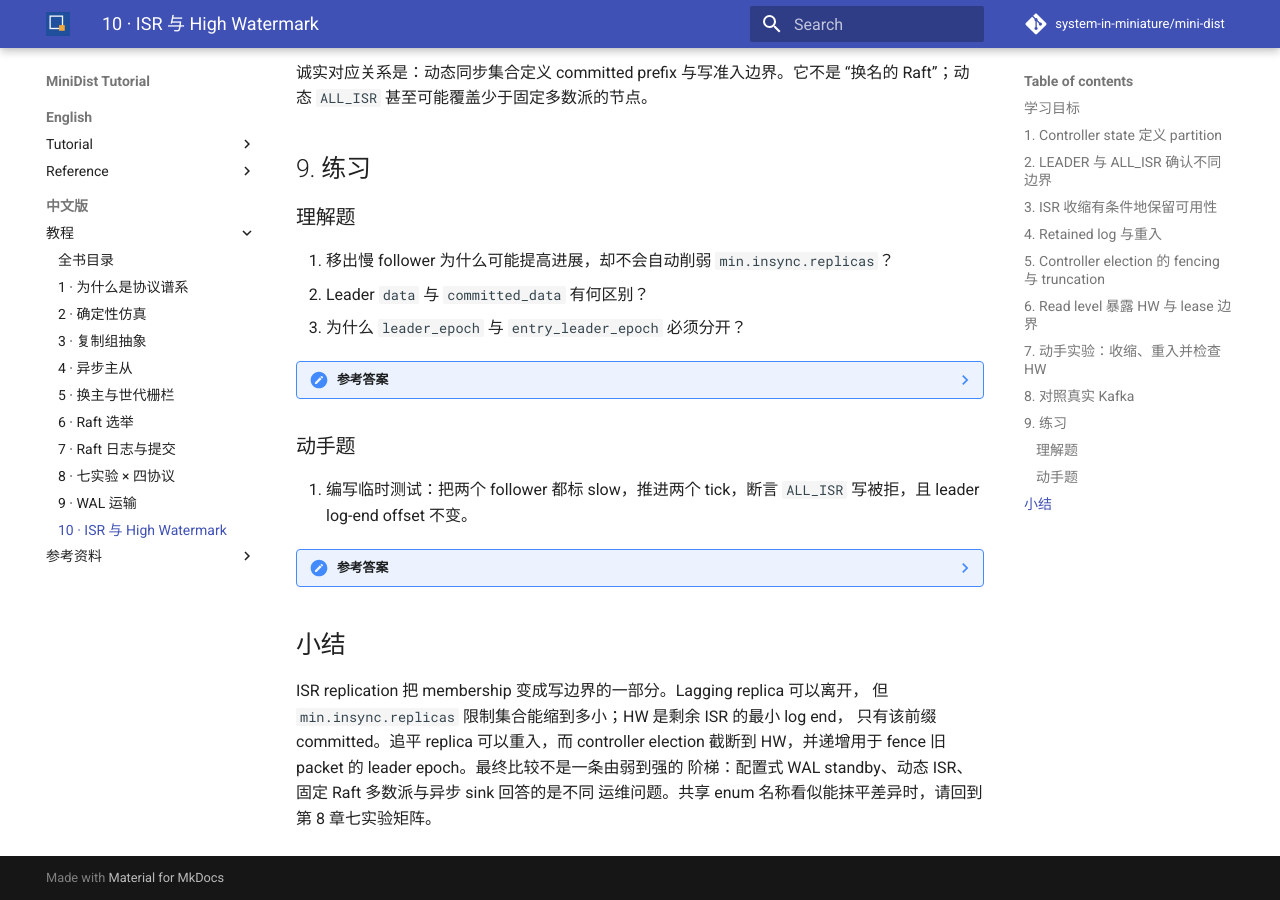
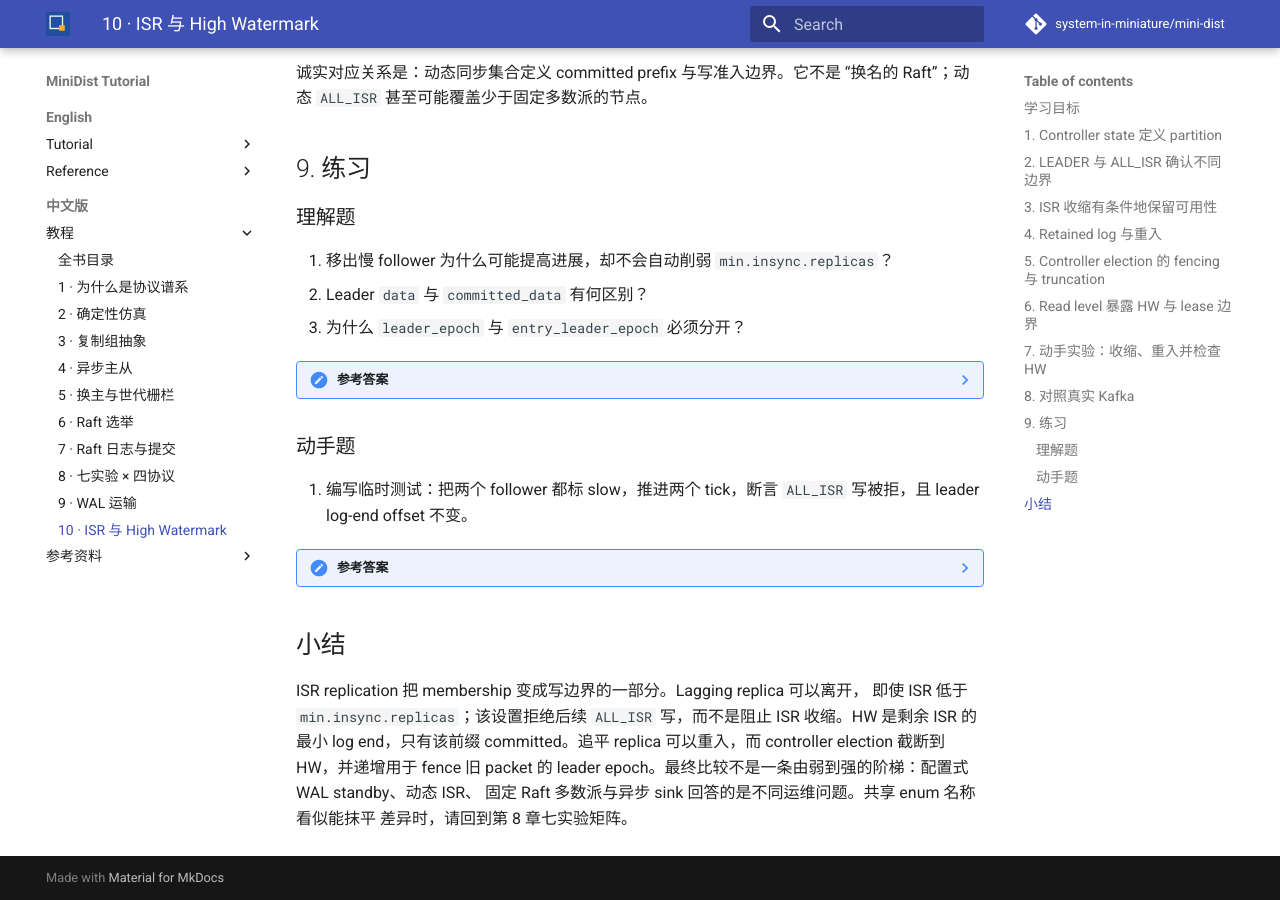
Before and after one commit to system-in-miniature/mini-dist, an MkDocs documentation site: the page built from docs/zh/tutorial/10-isr.md, in a window 1280 px wide and 900 px high, scrolled down 5266 px. Built offline with MkDocs 1.6.1 and Material for MkDocs 9.7.7, drawn with Linux system fonts in a browser that asks for light colours; comment, search, counter and statistics services are not loaded; some of the changed text lies outside the part shown.

Commit message:
docs(tutorial): audit fixes - clarify per-protocol QUORUM and min.insync scope; enforce election-timeout liveness bound

```diff
--- a/docs/zh/tutorial/10-isr.md
+++ b/docs/zh/tutorial/10-isr.md
@@ -68,10 +68,10 @@
 `replica_lag_timeout` 个逻辑 tick，就移出 ISR，并记录
 `isr_member_removed`。
 
-移出后，剩余 ISR 可能推进 HW，但这不是无限收缩许可。
-`min.insync.replicas` 是 `ALL_ISR` 写的下限。三节点、minimum=2 时，一个
-lagging follower 可以离开且写继续；两个 follower 都离开时，虽然 leader
-仍在 ISR，下一次 `ALL_ISR` 写会被拒绝。
+移出后，剩余 ISR 可能推进 HW。`min.insync.replicas` 不会阻止 ISR 缩小，
+即使集合小于配置值也一样；它只控制 `ALL_ISR` 写的准入。三节点、minimum=2
+时，一个 lagging follower 可以离开且写继续；两个 follower 都离开时，虽然
+leader 仍在 ISR，下一次 `ALL_ISR` 写会被拒绝。
 
 所以必须分开三个步骤：
 
@@ -288,8 +288,9 @@
 ## 小结
 
 ISR replication 把 membership 变成写边界的一部分。Lagging replica 可以离开，
-但 `min.insync.replicas` 限制集合能缩到多小；HW 是剩余 ISR 的最小 log end，
-只有该前缀 committed。追平 replica 可以重入，而 controller election 截断到
-HW，并递增用于 fence 旧 packet 的 leader epoch。最终比较不是一条由弱到强的
-阶梯：配置式 WAL standby、动态 ISR、固定 Raft 多数派与异步 sink 回答的是不同
-运维问题。共享 enum 名称看似能抹平差异时，请回到第 8 章七实验矩阵。
+即使 ISR 低于 `min.insync.replicas`；该设置拒绝后续 `ALL_ISR` 写，而不是阻止
+ISR 收缩。HW 是剩余 ISR 的最小 log end，只有该前缀 committed。追平 replica
+可以重入，而 controller election 截断到 HW，并递增用于 fence 旧 packet 的
+leader epoch。最终比较不是一条由弱到强的阶梯：配置式 WAL standby、动态 ISR、
+固定 Raft 多数派与异步 sink 回答的是不同运维问题。共享 enum 名称看似能抹平
+差异时，请回到第 8 章七实验矩阵。
```
Also changed, not shown: docs/tutorial/03-replication-group.md (+2 -1 lines), docs/tutorial/06-raft-election.md (+5 -3 lines), docs/tutorial/10-isr.md (+9 -8 lines), docs/zh/tutorial/03-replication-group.md (+2 -1 lines), docs/zh/tutorial/06-raft-election.md (+3 -2 lines), 2 other files.
